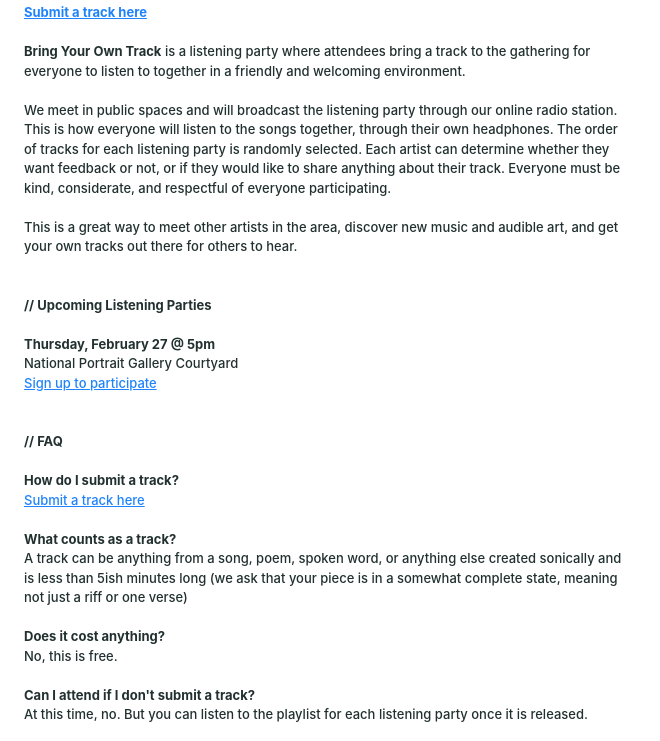
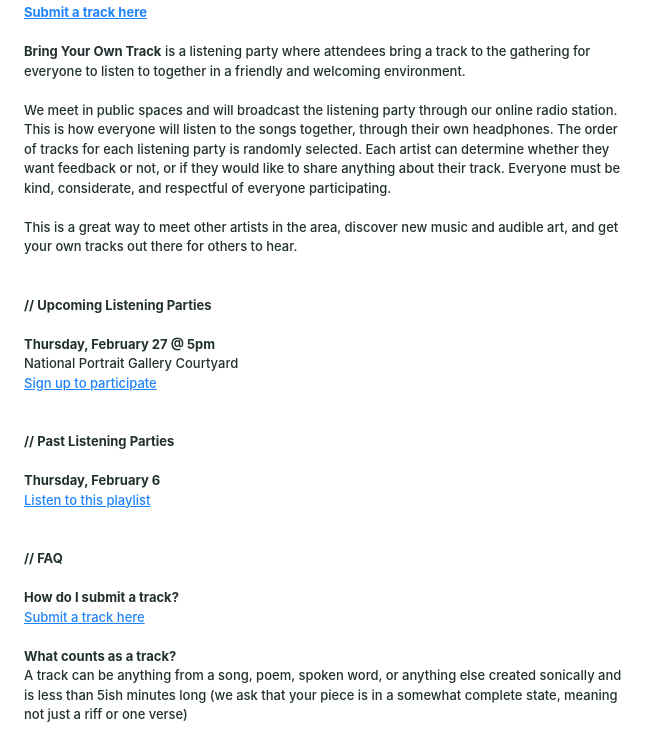
Before and after one commit to dmtors/bringyourowntrack.com, a plain HTML site: page index.html in a window 1280 px wide. Shown: the part 318-1059 px from the top of the page, without its empty margins (0-660 px from the left). Drawn offline with Linux system fonts and the light colour scheme.

Commit message:
added past dates

```diff
--- a/index.html
+++ b/index.html
@@ -27,6 +27,11 @@
     <p>National Portrait Gallery Courtyard</p>
     <a href="https://airtable.com/shrH1ByMn652qj8lO">Sign up to participate</a>
     </br></br></br>
+    <p><b>// Past Listening Parties</b></p>
+    </br>
+    <p><b>Thursday, February 6</b></p>
+    <a href="https://airtable.com/shrH1ByMn652qj8lO">Listen to this playlist</a>
+    </br></br></br>
     <p><b>// FAQ</b></p>
     </br>
     <p><b>How do I submit a track?</b></p>
```
